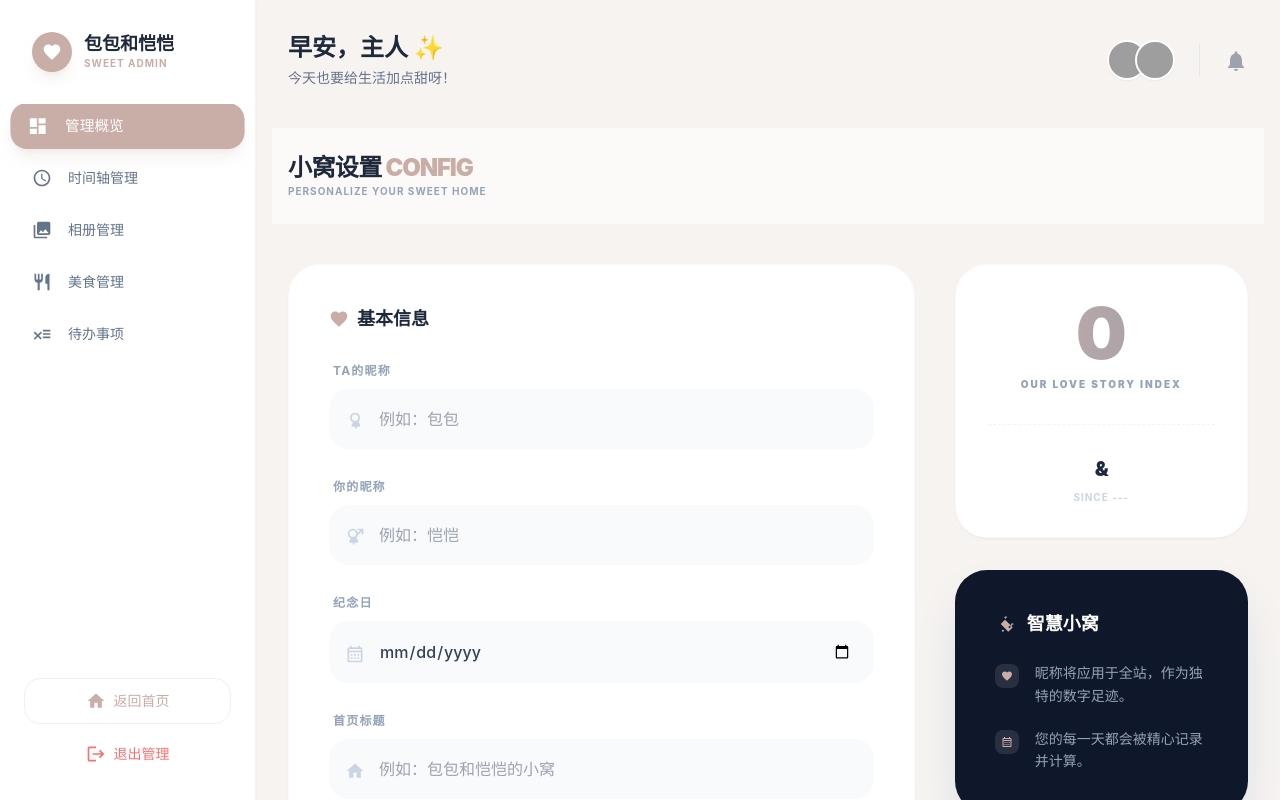
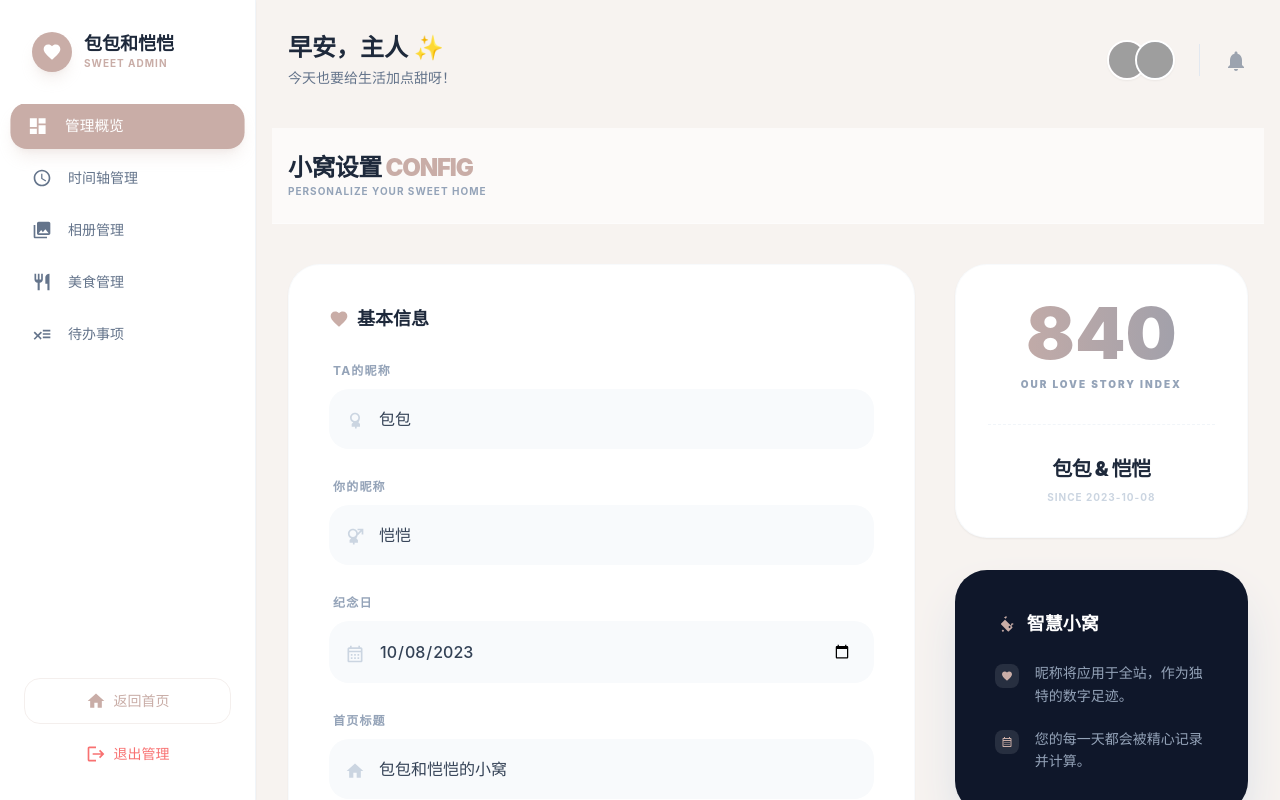
Before and after one commit to Misaka450/baoandkai, a React (Vite) app: page /admin in a window 1280 px wide. Shown: the top 800 px of the page. Built offline with nearby package versions, Linux system fonts and the light colour scheme; no server answers; sample sign-in values are in the browser's storage; grey boxes are pictures that could not be loaded.

Commit message:
feat: optimize avatar loading with localStorage cache and useConfig hook

```diff
--- /dev/null
+++ b/src/hooks/useConfig.ts
@@ -0,0 +1,76 @@
+import { useState, useEffect, useCallback } from 'react'
+import { apiService } from '../services/apiService'
+import { SiteConfig } from '../types'
+
+const CACHE_KEY = 'home_config_cache'
+
+const DEFAULT_CONFIG: SiteConfig = {
+    coupleName1: '包包',
+    coupleName2: '恺恺',
+    anniversaryDate: '2023-10-08',
+    homeTitle: '包包和恺恺的小窝',
+    homeSubtitle: '遇见你，是银河赠予我的糖。',
+    avatar1: '',
+    avatar2: ''
+}
+
+export function useConfig() {
+    const [config, setConfig] = useState<SiteConfig>(() => {
+        const cached = localStorage.getItem(CACHE_KEY)
+        if (cached) {
+            try {
+                const parsed = JSON.parse(cached)
+                return { ...DEFAULT_CONFIG, ...parsed }
+            } catch (e) {
+                console.error('Failed to parse config cache:', e)
+            }
+        }
+        return DEFAULT_CONFIG
+    })
+
+    const [loading, setLoading] = useState(true)
+
+    const fetchConfig = useCallback(async () => {
+        try {
+            const { data, error } = await apiService.get<SiteConfig>('/config')
+            if (error) throw new Error(error)
+            if (data) {
+                const newConfig = {
+                    ...DEFAULT_CONFIG,
+                    ...data
+                }
+                setConfig(newConfig)
+                localStorage.setItem(CACHE_KEY, JSON.stringify(newConfig))
+            }
+        } catch (error) {
+            console.error('Failed to fetch config:', error)
+        } finally {
+            setLoading(false)
+        }
+    }, [])
+
+    const updateConfig = useCallback(async (newConfig: SiteConfig) => {
+        try {
+            const { error } = await apiService.put('/config', newConfig)
+            if (error) throw new Error(error)
+
+            setConfig(newConfig)
+            localStorage.setItem(CACHE_KEY, JSON.stringify(newConfig))
+            return { success: true }
+        } catch (error) {
+            console.error('Failed to update config:', error)
+            return { success: false, error: error instanceof Error ? error.message : 'Unknown error' }
+        }
+    }, [])
+
+    useEffect(() => {
+        fetchConfig()
+    }, [fetchConfig])
+
+    return {
+        config,
+        loading,
+        refresh: fetchConfig,
+        updateConfig
+    }
+}
--- a/src/pages/Admin.tsx
+++ b/src/pages/Admin.tsx
@@ -3,6 +3,7 @@ import { lazy, Suspense, useState } from 'react'
 import { useAuth } from '../contexts/AuthContext'
 import AdminLogin from './admin/AdminLogin'
 import Icon, { IconName } from '../components/icons/Icons'
+import { useConfig } from '../hooks/useConfig'
 
 const AdminSettings = lazy(() => import('./admin/AdminSettings'))
 const AdminTimeline = lazy(() => import('./admin/AdminTimeline'))
@@ -20,9 +21,13 @@ function AdminLoadingFallback() {
 
 export default function Admin() {
   const { user } = useAuth()
+  const { config } = useConfig()
   const [isSidebarOpen, setIsSidebarOpen] = useState(false)
 
   if (!user) return <AdminLogin />
+
+  const getDefaultAvatar = (seed: string, bg: string) =>
+    `https://api.dicebear.com/7.x/adventurer/svg?seed=${seed}&backgroundColor=${bg}&backgroundType=solid`
 
   return (
     <div className="min-h-screen bg-background-light text-slate-700 transition-colors duration-300 flex relative">
@@ -52,8 +57,8 @@ export default function Admin() {
           </div>
           <div className="flex items-center gap-4">
             <div className="flex -space-x-3">
-              <img alt="Bao Avatar" className="w-8 h-8 md:w-10 md:h-10 rounded-full border-2 border-white shadow-sm bg-pink-100" src="https://api.dicebear.com/7.x/adventurer/svg?seed=Bao&backgroundColor=ffdfbf" />
-              <img alt="Kai Avatar" className="w-8 h-8 md:w-10 md:h-10 rounded-full border-2 border-white shadow-sm bg-blue-100" src="https://api.dicebear.com/7.x/adventurer/svg?seed=Kai&backgroundColor=b6e3f4" />
+              <img alt="Bao Avatar" className="w-8 h-8 md:w-10 md:h-10 rounded-full border-2 border-white shadow-sm bg-pink-100 object-cover" src={config.avatar1 || getDefaultAvatar('Bao', 'ffdfbf')} />
+              <img alt="Kai Avatar" className="w-8 h-8 md:w-10 md:h-10 rounded-full border-2 border-white shadow-sm bg-blue-100 object-cover" src={config.avatar2 || getDefaultAvatar('Kai', 'b6e3f4')} />
             </div>
             <div className="h-8 w-px bg-slate-200 mx-2 hidden md:block"></div>
             <button className="text-gray-400 hover:text-primary transition-colors hidden md:block">
--- a/src/pages/Home.tsx
+++ b/src/pages/Home.tsx
@@ -1,58 +1,14 @@
-import { useState, useEffect } from 'react'
 import { useLoveTimer } from '../hooks/useLoveTimer'
+import { useConfig } from '../hooks/useConfig'
 import StickyNotes from '../components/StickyNotes'
-import { apiService } from '../services/apiService'
 import Icon from '../components/icons/Icons'
 
-interface Config {
-  coupleName1: string;
-  coupleName2: string;
-  anniversaryDate: string;
-  homeTitle: string;
-  homeSubtitle: string;
-  avatar1: string;
-  avatar2: string;
-}
-
 export default function Home() {
-  const [config, setConfig] = useState<Config>({
-    coupleName1: '包包',
-    coupleName2: '恺恺',
-    anniversaryDate: '2023-10-08',
-    homeTitle: '包包和恺恺的小窝',
-    homeSubtitle: '遇见你，是银河赠予我的糖。',
-    avatar1: '',
-    avatar2: ''
-  })
+  const { config } = useConfig()
+  const timeTogether = useLoveTimer(config.anniversaryDate)
 
   const getDefaultAvatar = (seed: string, bg: string) =>
     `https://api.dicebear.com/7.x/adventurer/svg?seed=${seed}&backgroundColor=${bg}&backgroundType=solid`
-
-  const timeTogether = useLoveTimer(config.anniversaryDate)
-
-  useEffect(() => {
-    fetchConfig()
-  }, [])
-
-  const fetchConfig = async () => {
-    try {
-      const result = await apiService.get<Config>('/config')
-      const data = result.data
-      if (data) {
-        setConfig({
-          coupleName1: data.coupleName1 || '包包',
-          coupleName2: data.coupleName2 || '恺恺',
-          anniversaryDate: data.anniversaryDate || '2023-10-08',
-          homeTitle: data.homeTitle || '包包和恺恺的小窝',
-          homeSubtitle: data.homeSubtitle || '遇见你，是银河赠予我的糖。',
-          avatar1: data.avatar1 || '',
-          avatar2: data.avatar2 || ''
-        })
-      }
-    } catch (error) {
-      console.error('获取配置失败:', error)
-    }
-  }
 
   return (
     <main className="max-w-6xl mx-auto px-6 pb-20 pt-32 md:pt-40 relative">
--- a/src/pages/admin/AdminSettings.tsx
+++ b/src/pages/admin/AdminSettings.tsx
@@ -1,8 +1,10 @@
-import { useState, useEffect, useRef } from 'react'
+import { useState, useRef, useEffect } from 'react'
 import { apiService } from '../../services/apiService'
 import AdminModal from '../../components/AdminModal'
 import { useAdminModal } from '../../hooks/useAdminModal'
 import Icon from '../../components/icons/Icons'
+import { useConfig } from '../../hooks/useConfig'
+import { SiteConfig } from '../../types'
 
 // 预设卡通头像列表
 const presetAvatars = [
@@ -16,32 +18,19 @@ const presetAvatars = [
     { seed: 'Sunny', bg: 'FFE0B2' },
 ]
 
-interface SiteConfig {
-    coupleName1: string
-    coupleName2: string
-    anniversaryDate: string
-    homeTitle?: string
-    homeSubtitle?: string
-    avatar1?: string
-    avatar2?: string
-    customAvatar1?: string
-    customAvatar2?: string
-}
-
 const AdminSettings = () => {
-    const [config, setConfig] = useState<SiteConfig>({
-        coupleName1: '',
-        coupleName2: '',
-        anniversaryDate: '',
-        customAvatar1: '',
-        customAvatar2: ''
-    })
+    const { config: globalConfig, updateConfig } = useConfig()
+    const [config, setConfig] = useState<SiteConfig>(globalConfig)
     const [saving, setSaving] = useState(false)
     const [uploading, setUploading] = useState<'avatar1' | 'avatar2' | null>(null)
     const [uploadProgress, setUploadProgress] = useState<{ percent: number, speed: number } | null>(null)
     const fileInputRef1 = useRef<HTMLInputElement>(null)
     const fileInputRef2 = useRef<HTMLInputElement>(null)
     const { modalState, showAlert, closeModal } = useAdminModal()
+
+    useEffect(() => {
+        setConfig(globalConfig)
+    }, [globalConfig])
 
     const getAvatarUrl = (seed: string, bg: string) =>
         `https://api.dicebear.com/7.x/adventurer/svg?seed=${seed}&backgroundColor=${bg}&backgroundType=solid`
@@ -80,7 +69,6 @@ const AdminSettings = () => {
         if (!url || !url.includes('/api/images/')) return
 
         try {
-            // 提取文件名：/api/images/avatars/xxx.png -> avatars/xxx.png
             const filename = url.split('/api/images/')[1]
             if (filename) {
                 await apiService.request('/delete', {
@@ -96,22 +84,7 @@ const AdminSettings = () => {
             }))
         } catch (error) {
             console.error('删除头像物理文件失败:', error)
-            // 即使删除物理文件失败，也清除本地设置，让用户可以重新操作
             setConfig(prev => ({ ...prev, [field]: '' }))
-        }
-    }
-
-    useEffect(() => {
-        loadConfig()
-    }, [])
-
-    const loadConfig = async () => {
-        try {
-            const { data, error } = await apiService.get<SiteConfig>('/config')
-            if (error) throw new Error(error)
-            if (data) setConfig(data)
-        } catch (error) {
-            console.error('加载配置失败:', error)
         }
     }
 
@@ -120,8 +93,8 @@ const AdminSettings = () => {
         setSaving(true)
 
         try {
-            const { error } = await apiService.put('/config', config)
-            if (error) throw new Error(error)
+            const result = await updateConfig(config)
+            if (!result.success) throw new Error(result.error)
             await showAlert('成功', '设置已保存，我们的小窝又更新啦！', 'success')
         } catch (error) {
             await showAlert('错误', '保存设置时遇到了一点小问题', 'error')
```
Also changed, not shown: src/types/models.ts (+12 -0 lines).
